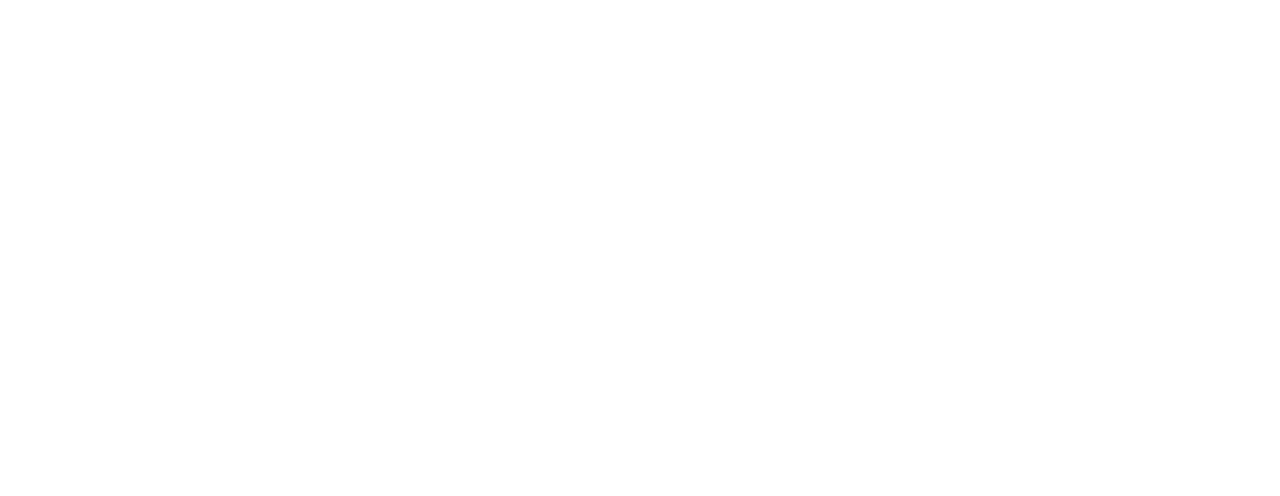
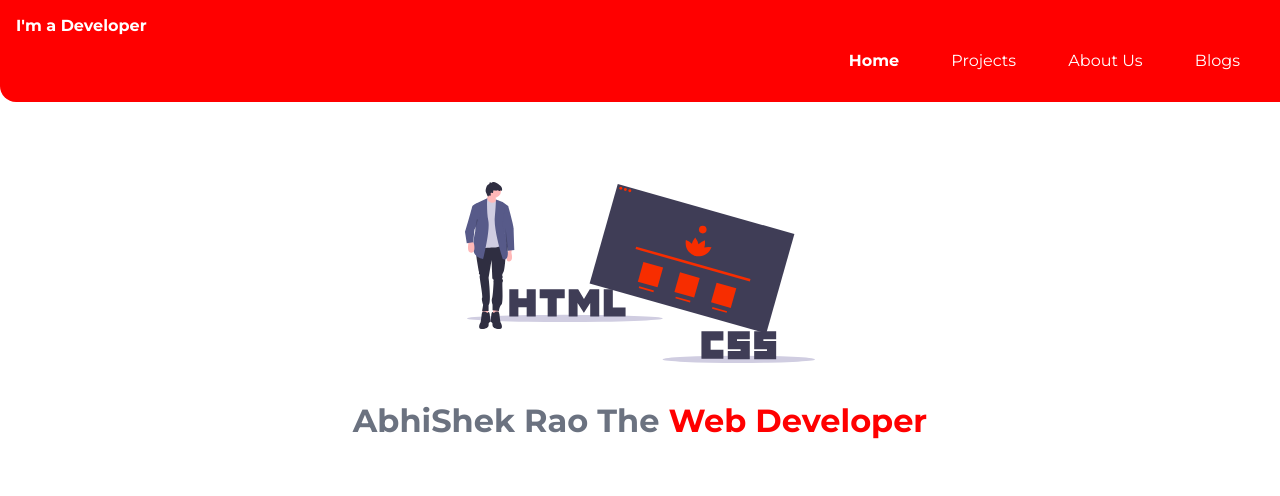
Before and after one commit to abhishekraoas/NEOG-Camp-Learning, a plain HTML site: page index.html in a window 1280 px wide. Drawn offline with Linux system fonts and the light colour scheme.

Commit message:
Added Header and do style in header

```diff
--- a/index.html
+++ b/index.html
@@ -8,6 +8,27 @@
     <title>Home : I am a Developer</title>
 </head>
 <body>
+    <nav class="navigation container">
+        <div class="nav-brand">I'm a Developer</div>
+        <ul class="list-non-bullet nav-pills">
+            <li class="list-item-inline">
+                <a class="link link-active" href="/">Home</a>
+            </li>
+            <li class="list-item-inline">
+                <a class="link" href="/">Projects</a>
+            </li>
+            <li class="list-item-inline">
+                <a class="link" href="/">About Us</a>
+            </li>
+            <li class="list-item-inline">
+                <a class="link" href="/">Blogs</a>
+            </li>
+        </ul>
+    </nav>
 
+    <header class="hero">
+        <img class="hero-img" src="/images/img1.svg" />
+        <h1 class="hero-heading">AbhiShek Rao The <span class="heading-inverted"> Web Developer</span></h1>
+    </header>
 </body>
 </html>
--- a/style.css
+++ b/style.css
@@ -1,7 +1,7 @@
 @import url('https://fonts.googleapis.com/css2?family=Montserrat:wght@400;700&display=swap');
 
 :root {
-    --primary-color: #7C3AED;
+    --primary-color: #FF0000;
     --off-white: #F3F4F6;
     --dark-gray: #6B7280;
 }
```
Also changed, not shown: library/component.html (+1 -1 lines), images/hero.svg (deleted), images/img1.svg (added).
